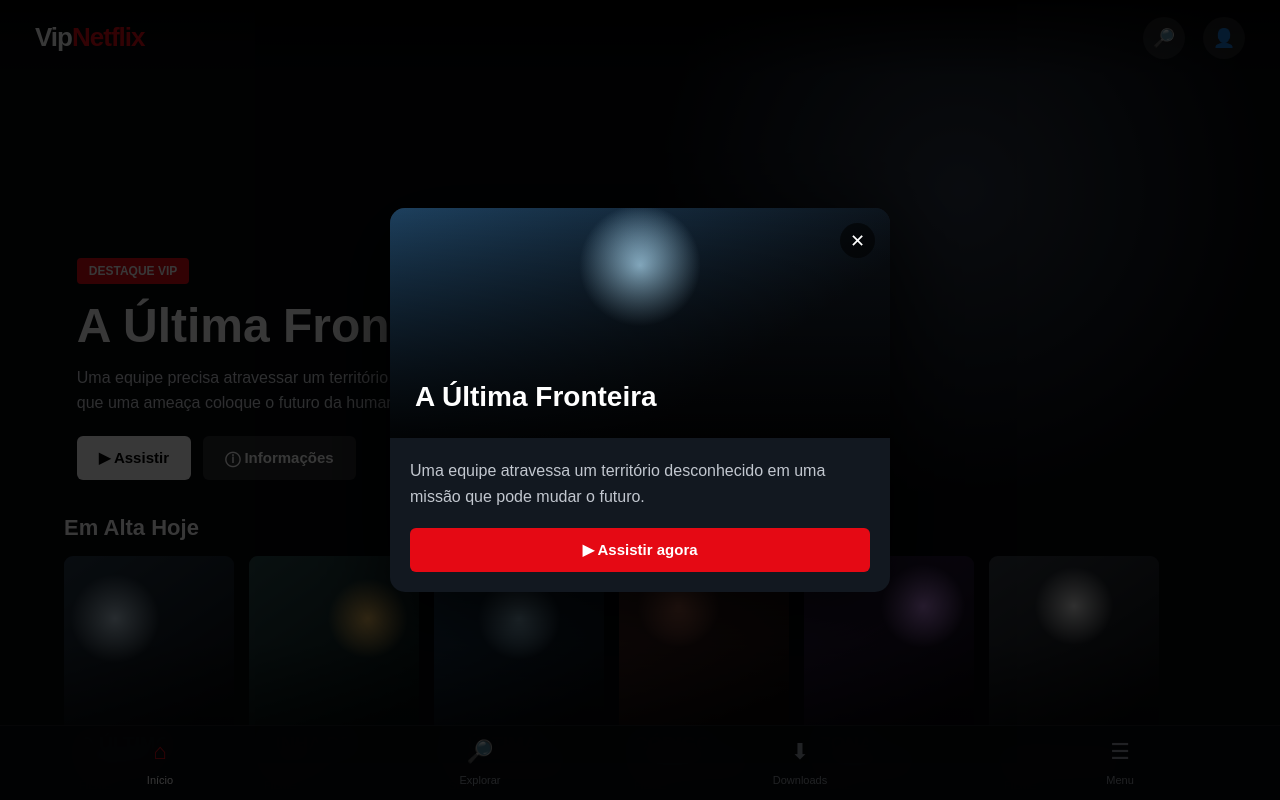
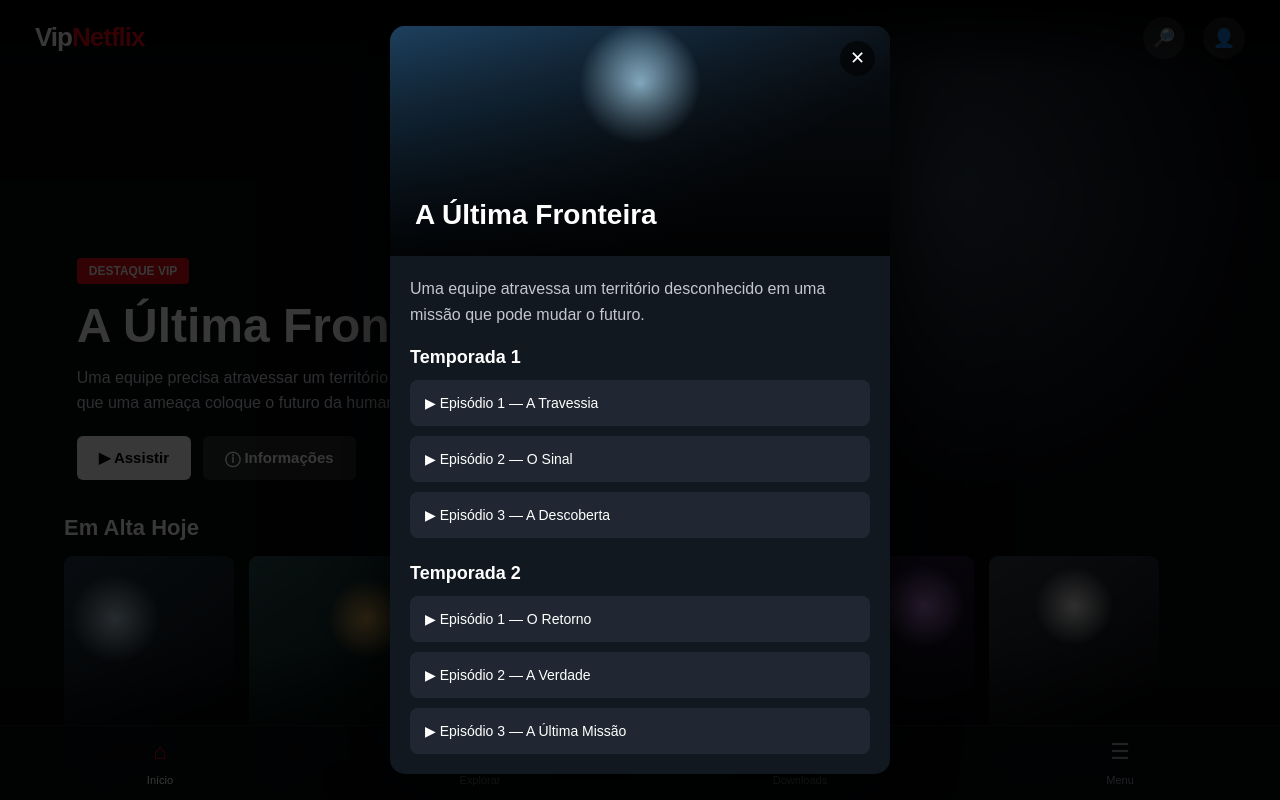
Before and after one commit to Chaba-bit/-VipNetflix-, a plain HTML site: page index.html in a window 1280 px wide. Both pictures are taken after a click on the button "ⓘ Informações". Shown: the top 800 px of the page. Drawn offline with Linux system fonts and the light colour scheme.

Commit message:
Update index.html

```diff
--- a/index.html
+++ b/index.html
@@ -1115,7 +1115,6 @@ let selectedMovie = "";
 /* =========================
    ABRIR FILME
 ========================= */
-
 function openMovie(title){
 
     selectedMovie = title;
@@ -1148,9 +1147,226 @@ function openMovie(title){
         descriptions[title] ||
         "Conteúdo disponível no VipNetflix.";
 
-    document.getElementById("movieModal").classList.add("show");
-}
-
+
+    /* =========================
+       REMOVER EPISÓDIOS ANTIGOS
+    ========================= */
+
+    const oldEpisodes =
+        document.getElementById("episodesArea");
+
+    if(oldEpisodes){
+        oldEpisodes.remove();
+    }
+
+
+    /* =========================
+       VERIFICAR SE É SÉRIE
+    ========================= */
+
+    const series = [
+        "A Última Fronteira",
+        "Zona Sombria"
+    ];
+
+
+    if(series.includes(title)){
+
+        const episodesArea =
+            document.createElement("div");
+
+        episodesArea.id = "episodesArea";
+
+        episodesArea.style.cssText = `
+            margin-top:20px;
+        `;
+
+
+        episodesArea.innerHTML = `
+
+            <h3 style="
+                margin-bottom:12px;
+                font-size:18px;
+            ">
+                Temporada 1
+            </h3>
+
+
+            <div style="
+                display:flex;
+                flex-direction:column;
+                gap:10px;
+            ">
+
+
+                <button
+                    onclick="playEpisode('${title}','Episódio 1 — A Travessia')"
+                    style="
+                        width:100%;
+                        padding:15px;
+                        border:0;
+                        border-radius:8px;
+                        background:#202732;
+                        color:white;
+                        text-align:left;
+                        font-size:14px;
+                        cursor:pointer;
+                    "
+                >
+                    ▶ Episódio 1 — A Travessia
+                </button>
+
+
+                <button
+                    onclick="playEpisode('${title}','Episódio 2 — O Sinal')"
+                    style="
+                        width:100%;
+                        padding:15px;
+                        border:0;
+                        border-radius:8px;
+                        background:#202732;
+                        color:white;
+                        text-align:left;
+                        font-size:14px;
+                        cursor:pointer;
+                    "
+                >
+                    ▶ Episódio 2 — O Sinal
+                </button>
+
+
+                <button
+                    onclick="playEpisode('${title}','Episódio 3 — A Descoberta')"
+                    style="
+                        width:100%;
+                        padding:15px;
+                        border:0;
+                        border-radius:8px;
+                        background:#202732;
+                        color:white;
+                        text-align:left;
+                        font-size:14px;
+                        cursor:pointer;
+                    "
+                >
+                    ▶ Episódio 3 — A Descoberta
+                </button>
+
+            </div>
+
+
+            <h3 style="
+                margin-top:25px;
+                margin-bottom:12px;
+                font-size:18px;
+            ">
+                Temporada 2
+            </h3>
+
+
+            <div style="
+                display:flex;
+                flex-direction:column;
+                gap:10px;
+            ">
+
+
+                <button
+                    onclick="playEpisode('${title}','Temporada 2 — Episódio 1')"
+                    style="
+                        width:100%;
+                        padding:15px;
+                        border:0;
+                        border-radius:8px;
+                        background:#202732;
+                        color:white;
+                        text-align:left;
+                        font-size:14px;
+                        cursor:pointer;
+                    "
+                >
+                    ▶ Episódio 1 — O Retorno
+                </button>
+
+
+                <button
+                    onclick="playEpisode('${title}','Temporada 2 — Episódio 2')"
+                    style="
+                        width:100%;
+                        padding:15px;
+                        border:0;
+                        border-radius:8px;
+                        background:#202732;
+                        color:white;
+                        text-align:left;
+                        font-size:14px;
+                        cursor:pointer;
+                    "
+                >
+                    ▶ Episódio 2 — A Verdade
+                </button>
+
+
+                <button
+                    onclick="playEpisode('${title}','Temporada 2 — Episódio 3')"
+                    style="
+                        width:100%;
+                        padding:15px;
+                        border:0;
+                        border-radius:8px;
+                        background:#202732;
+                        color:white;
+                        text-align:left;
+                        font-size:14px;
+                        cursor:pointer;
+                    "
+                >
+                    ▶ Episódio 3 — A Última Missão
+                </button>
+
+            </div>
+
+        `;
+
+
+        document
+            .querySelector(".modal-body")
+            .appendChild(episodesArea);
+
+
+        document.querySelector(".watch").style.display =
+            "none";
+
+
+    }else{
+
+        document.querySelector(".watch").style.display =
+            "block";
+
+    }
+
+
+    document
+        .getElementById("movieModal")
+        .classList.add("show");
+
+}
+
+
+/* =========================
+   REPRODUZIR EPISÓDIO
+========================= */
+
+function playEpisode(seriesTitle, episodeTitle){
+
+    selectedMovie =
+        seriesTitle + " — " + episodeTitle;
+
+    closeMovie();
+
+    playSelected();
+
+}
 
 /* =========================
    FECHAR FILME
```
